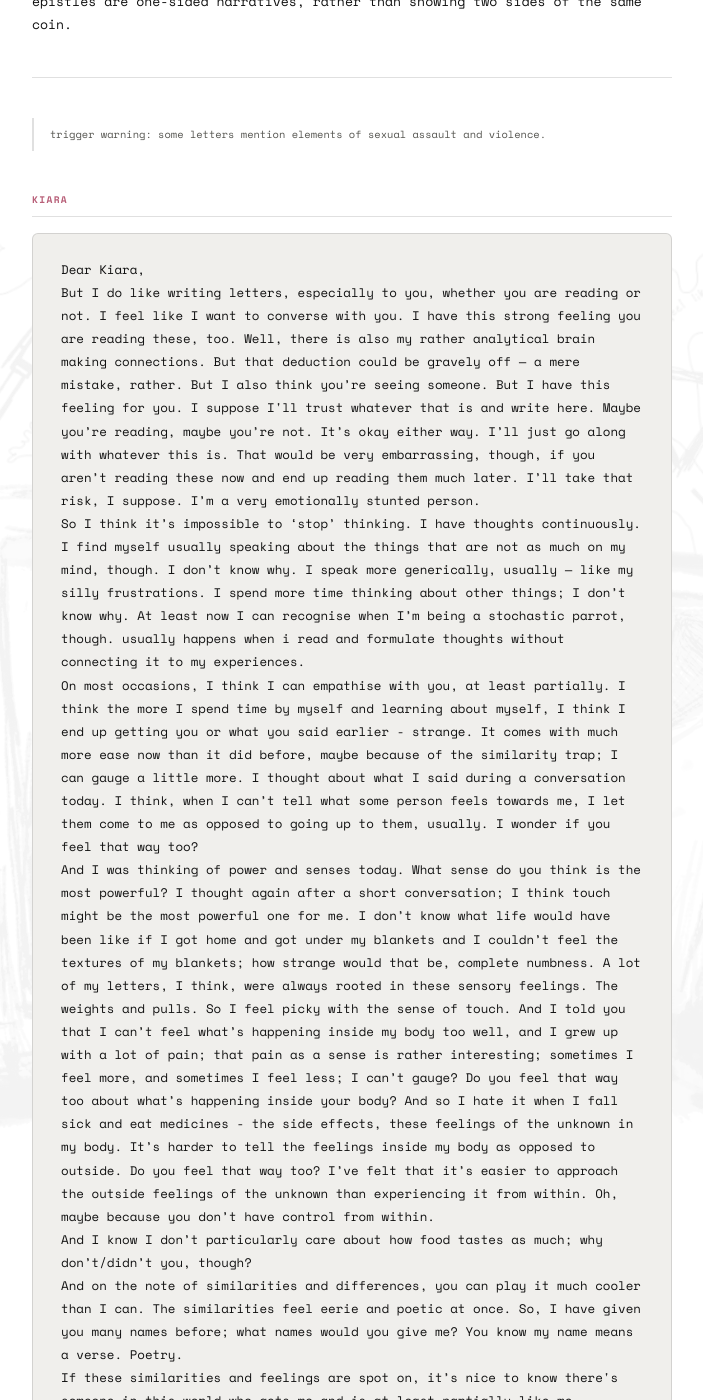
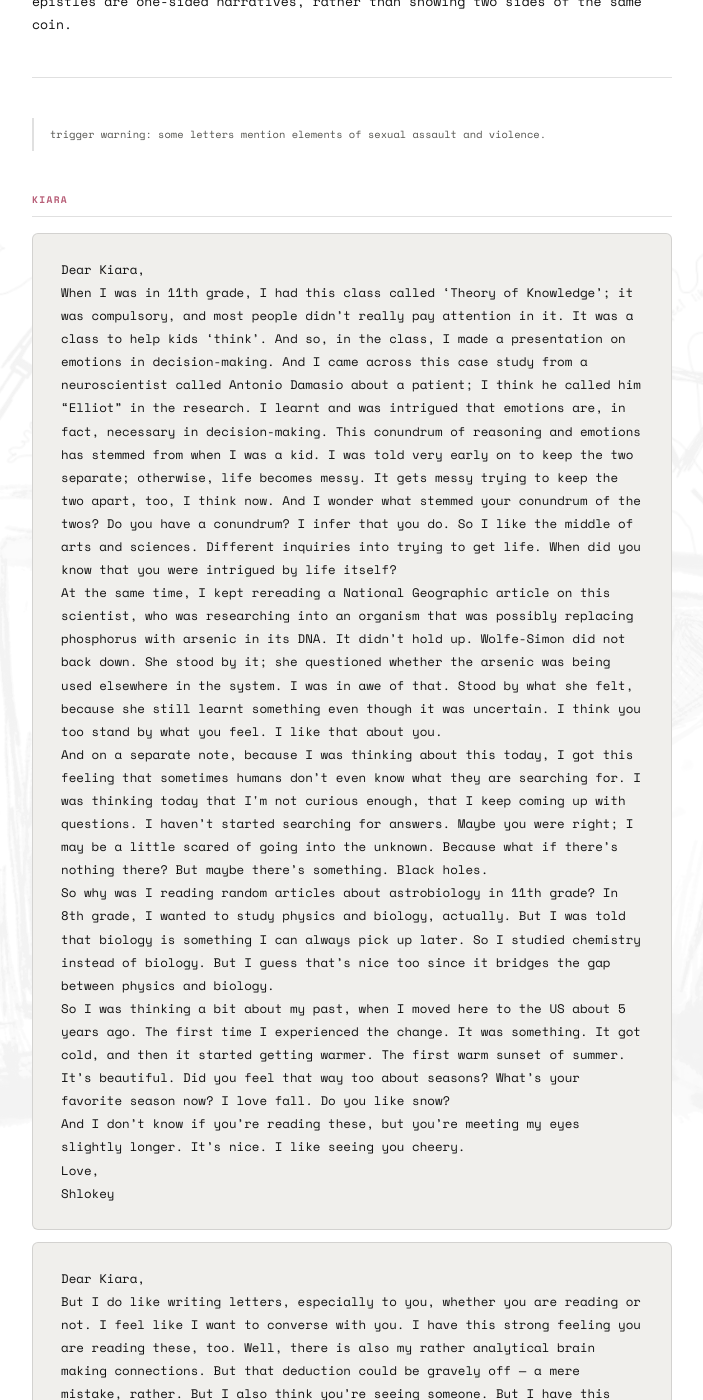
Before and after one commit to shlokamohanty/i-write-sometimes, a Jekyll site: the page built from _posts/2026-03-20-letter.md, in a window 1280 px wide and 1400 px high, scrolled down 674 px. Shown: the whole window, without its empty margins (288-991 px from the left). Built offline with Jekyll 4.4.1, drawn with Linux system fonts in a browser that asks for light colours; some web fonts are replaced.

Commit message:
Update 2026-03-20-letter.md

```diff
--- a/_posts/2026-03-20-letter.md
+++ b/_posts/2026-03-20-letter.md
@@ -29,6 +29,16 @@ Keep in mind, while reading these, that the letters show my perspective of my fe
 
 <div class="letter-section">
 <span class="letter-to">kiara</span>
+<div class="letter-block">Dear Kiara,
+When I was in 11th grade, I had this class called ‘Theory of Knowledge’; it was compulsory, and most people didn’t really pay attention in it. It was a class to help kids ‘think’. And so, in the class, I made a presentation on emotions in decision-making. And I came across this case study from a neuroscientist called Antonio Damasio about a patient; I think he called him “Elliot” in the research. I learnt and was intrigued that emotions are, in fact, necessary in decision-making. This conundrum of reasoning and emotions has stemmed from when I was a kid. I was told very early on to keep the two separate; otherwise, life becomes messy. It gets messy trying to keep the two apart, too, I think now. And I wonder what stemmed your conundrum of the twos? Do you have a conundrum? I infer that you do. So I like the middle of arts and sciences. Different inquiries into trying to get life. When did you know that you were intrigued by life itself?
+At the same time, I kept rereading a National Geographic article on this scientist, who was researching into an organism that was possibly replacing phosphorus with arsenic in its DNA. It didn’t hold up. Wolfe-Simon did not back down. She stood by it; she questioned whether the arsenic was being used elsewhere in the system. I was in awe of that. Stood by what she felt, because she still learnt something even though it was uncertain. I think you too stand by what you feel. I like that about you.
+And on a separate note, because I was thinking about this today, I got this feeling that sometimes humans don’t even know what they are searching for. I was thinking today that I'm not curious enough, that I keep coming up with questions. I haven’t started searching for answers. Maybe you were right; I may be a little scared of going into the unknown. Because what if there’s nothing there? But maybe there’s something. Black holes.
+So why was I reading random articles about astrobiology in 11th grade? In 8th grade, I wanted to study physics and biology, actually. But I was told that biology is something I can always pick up later. So I studied chemistry instead of biology. But I guess that’s nice too since it bridges the gap between physics and biology.
+So I was thinking a bit about my past, when I moved here to the US about 5 years ago. The first time I experienced the change. It was something. It got cold, and then it started getting warmer. The first warm sunset of summer. It’s beautiful. Did you feel that way too about seasons? What’s your favorite season now? I love fall. Do you like snow?
+And I don’t know if you’re reading these, but you’re meeting my eyes slightly longer. It’s nice. I like seeing you cheery.
+Love,
+Shlokey
+</div>
 <div class="letter-block">Dear Kiara,
 But I do like writing letters, especially to you, whether you are reading or not. I feel like I want to converse with you. I have this strong feeling you are reading these, too. Well, there is also my rather analytical brain making connections. But that deduction could be gravely off — a mere mistake, rather. But I also think you’re seeing someone. But I have this feeling for you. I suppose I'll trust whatever that is and write here. Maybe you’re reading, maybe you’re not. It’s okay either way. I’ll just go along with whatever this is. That would be very embarrassing, though, if you aren’t reading these now and end up reading them much later. I’ll take that risk, I suppose. I’m a very emotionally stunted person.
 So I think it’s impossible to ‘stop’ thinking. I have thoughts continuously. I find myself usually speaking about the things that are not as much on my mind, though. I don’t know why. I speak more generically, usually — like my silly frustrations. I spend more time thinking about other things; I don’t know why. At least now I can recognise when I’m being a stochastic parrot, though. usually happens when i read and formulate thoughts without connecting it to my experiences.
```
